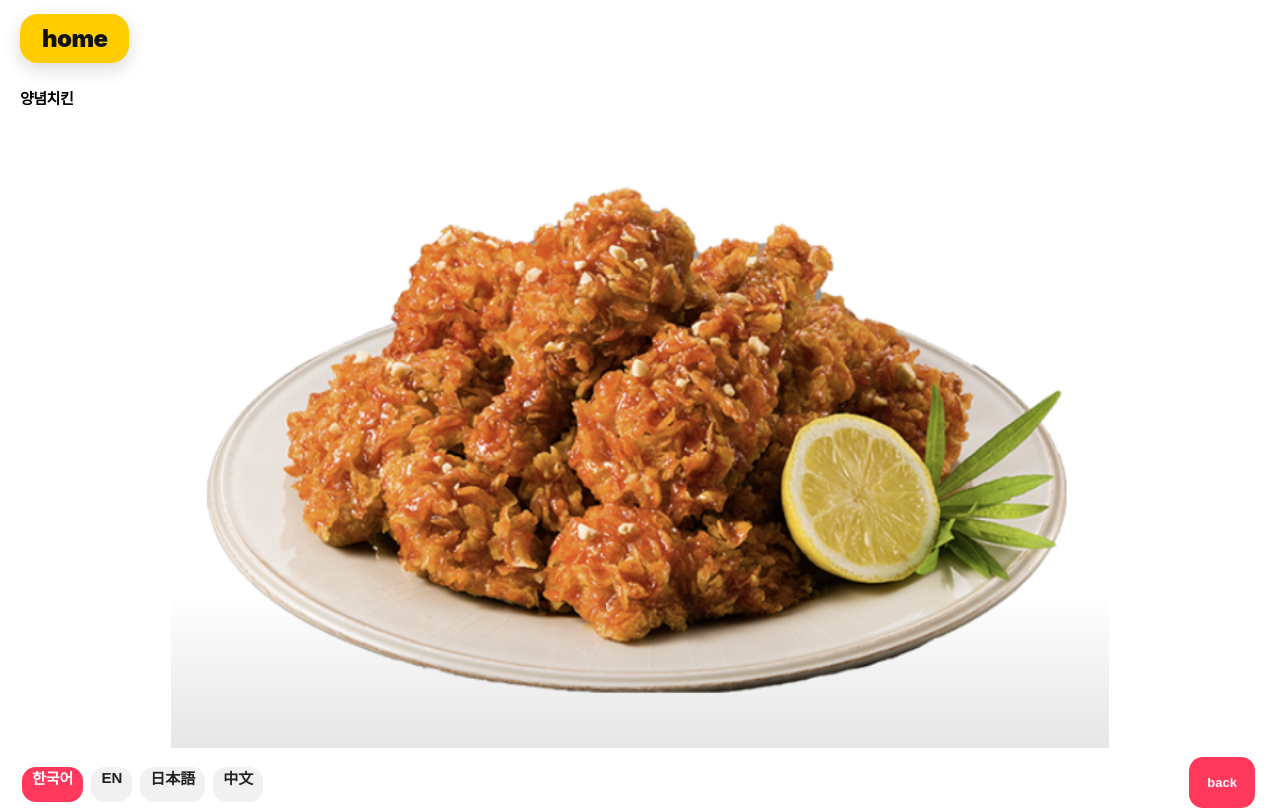
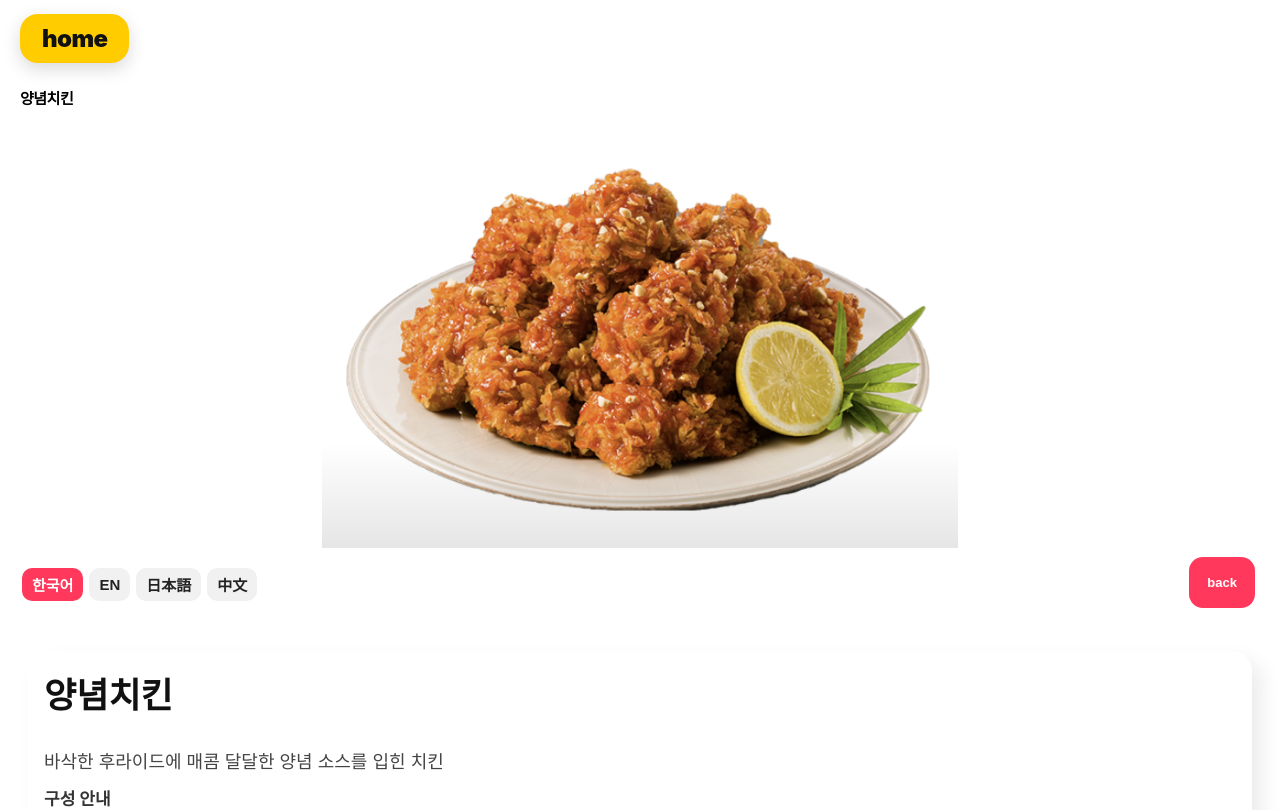
Before and after one commit to remyon88/samsung_bhc, a React (Create React App) app: page /region/chi in a window 1280 px wide. Shown: the top 810 px of the page. Built offline with nearby package versions, Linux system fonts and the light colour scheme.

Commit message:
header design update

```diff
--- a/src/pages/RegionDetail.jsx
+++ b/src/pages/RegionDetail.jsx
@@ -7,7 +7,7 @@ import { db } from '../lib/api';
 /* ✅ Hero 이미지 크게 + 안 잘리게 */
 const Hero = styled.div`
   position: relative;
-  height: 620px;
+  height: 420px;
   margin: 4px 20px;
   border-radius: 20px;
   overflow: hidden;
@@ -41,19 +41,21 @@ const TopBar = styled.div`
 
 const LangBox = styled.div`
   display: flex;
-  gap: 8px;
+  gap: 6px;
   margin: 10px 2px 10px;
+  flex-wrap: wrap
 `;
 
 const LangBtn = styled.button`
-  padding: 0 10px 14px;
-  border-radius: 14px;
+  padding: 6px 10px;
+  border-radius: 10px;
   border: 0;
   cursor: pointer;
   background: ${p => (p.active ? '#ff385c' : '#f1f1f1')};
   color: ${p => (p.active ? '#fff' : '#222')};
   font-weight: 700;
   font-size: 15px;
+  white-space: nowrap;
 
 `;
 
@@ -85,7 +87,7 @@ const Card = styled.div`
 `;
 
 const Body = styled.div`
-  padding: 13px;
+  padding: 16px;
 `;
 
 const Name = styled.div`
@@ -96,10 +98,10 @@ const Name = styled.div`
 `;
 
 const Desc = styled.p`
-  font-size: 20px;
-  line-height: 1.0;
+  font-size: 18px;
+  line-height: 1.5;
   color: #444;
-  margin: 0 0 45px;
+  margin: 0 0 10px;
 `;
 
 
```
